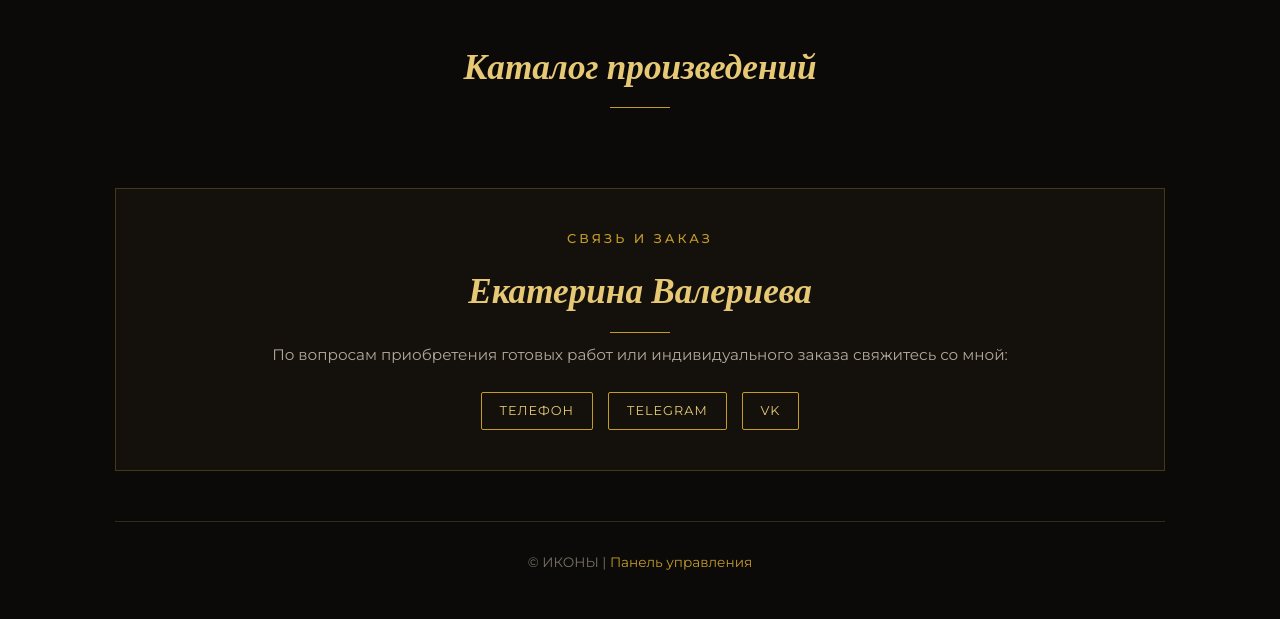
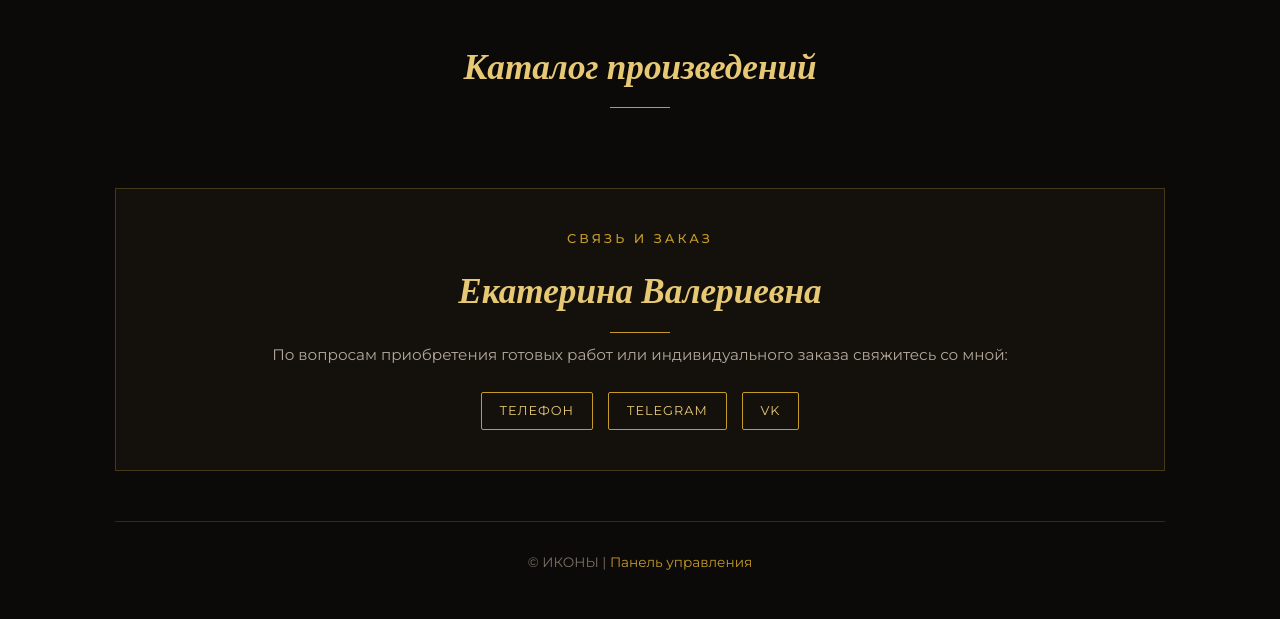
Before and after one commit to ekaterinaarseneva532-maker/my-portfolio, a Jekyll site: the page built from index.html, in a window 1280 px wide. Shown: the part 1105-1724 px from the top of the page. Built offline with Jekyll 4.4.1, drawn with Linux system fonts in a browser that asks for light colours.

Commit message:
Update index.html

```diff
--- a/index.html
+++ b/index.html
@@ -135,20 +135,15 @@
     <h2 class="section-title">Избранная работа</h2>
     <div class="featured-work">
       <div class="featured-image-container">
-        {% assign featured_work = site.works | first %}
-        {% if featured_work and featured_work.image %}
-          <img src="{{ featured_work.image | relative_url }}" alt="{{ featured_work.title }}">
-        {% else %}
-          <img src="{{ site.baseurl }}/assets/uploads/ikona.jpg" alt="Икона Божией Матери">
-        {% endif %}
+        <img src="{{ site.baseurl }}/assets/uploads/ikona.jpg" alt="Икона Божией Матери">
       </div>
       <div>
         <span class="eyebrow">ОСОБЫЙ ЭКЗЕМПЛЯР</span>
         <h3 style="font-family: 'Cormorant Garamond', serif; font-size: 2rem; color: #f3ece0; font-style: italic; margin-bottom: 15px;">
-          {% if featured_work %}{{ featured_work.title }}{% else %}Икона Божией Матери в резном окладе{% endif %}
+          Икона Божией Матери в резном окладе
         </h3>
         <p style="color: #c4bcaf; font-size: 0.95rem; margin-bottom: 20px;">
-          {% if featured_work and featured_work.content != "" %}{{ featured_work.content | strip_html | truncate: 180 }}{% else %}Авторская работа с богатым резным окладом и декоративным оформлением. Ручное шитьё и убранство.{% endif %}
+          Авторская работа с богатым резным окладом и декоративным оформлением. Ручное шитьё и убранство.
         </p>
         <a class="btn-gold" href="#contacts">Заказать / Связаться</a>
       </div>
@@ -179,7 +174,7 @@
   <!-- Контакты -->
   <section id="contacts" class="contacts-box">
     <span class="eyebrow">СВЯЗЬ И ЗАКАЗ</span>
-    <h2 class="section-title" style="margin-bottom: 10px;">Екатерина Валериева</h2>
+    <h2 class="section-title" style="margin-bottom: 10px;">Екатерина Валериевна</h2>
     <p style="color: #b3a99b; font-size: 0.95rem;">По вопросам приобретения готовых работ или индивидуального заказа свяжитесь со мной:</p>
     <div class="contacts-links">
       {% if site.data.settings.phone %}<a class="header-btn" href="tel:{{ site.data.settings.phone }}">Телефон</a>{% endif %}
@@ -189,7 +184,7 @@
   </section>
 
   <footer class="site-footer">
-    <p>© ИКОНЫ | <a href="{{ site.baseurl }}/admin/">Панель управления</a></p>
+    <p>© ИКОНЫ | <a href="https://app.pagescms.org/">Панель управления</a></p>
   </footer>
 
 </body>
```
Also changed, not shown: other parts of index.html (+1 -1 lines).
